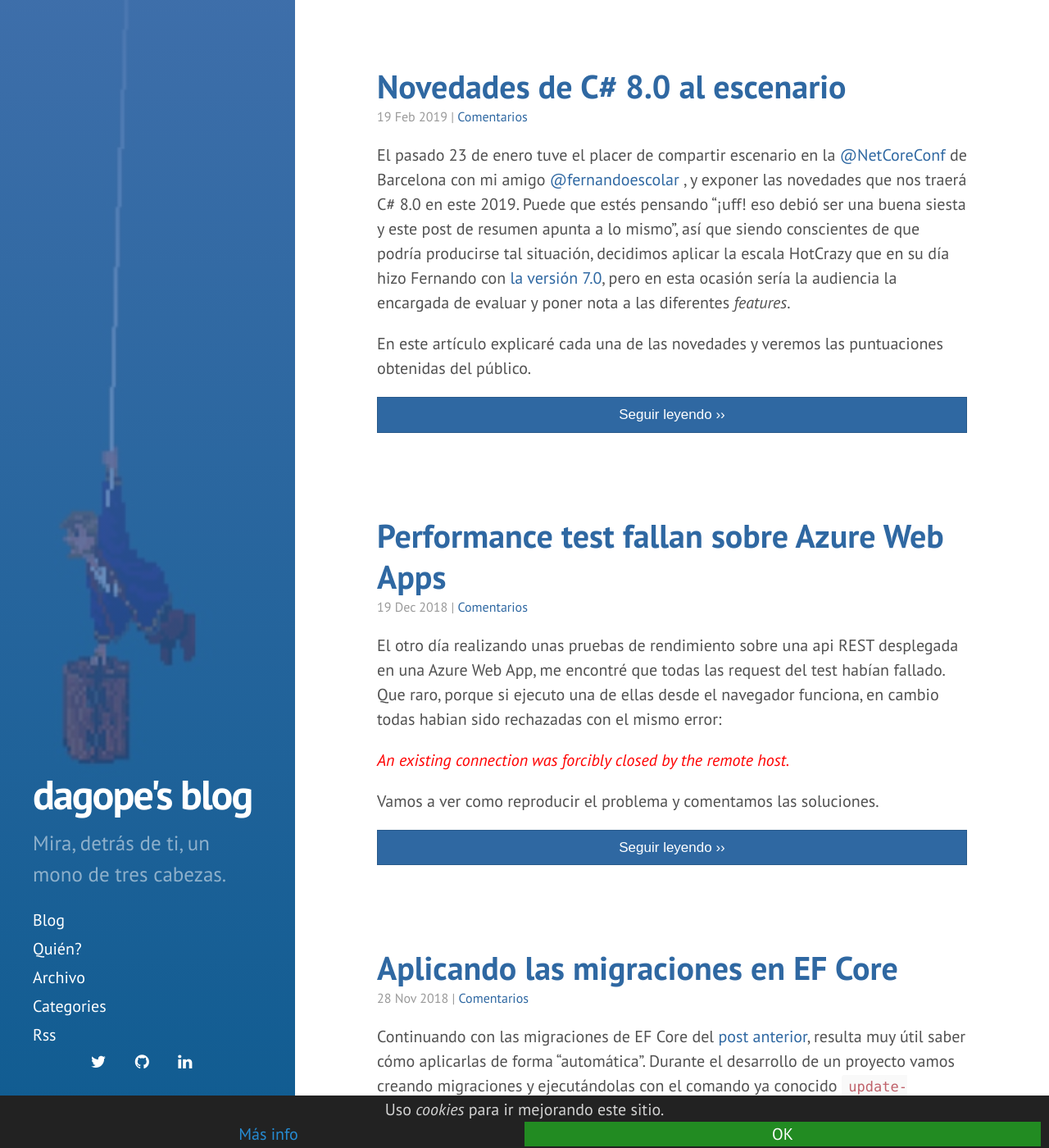
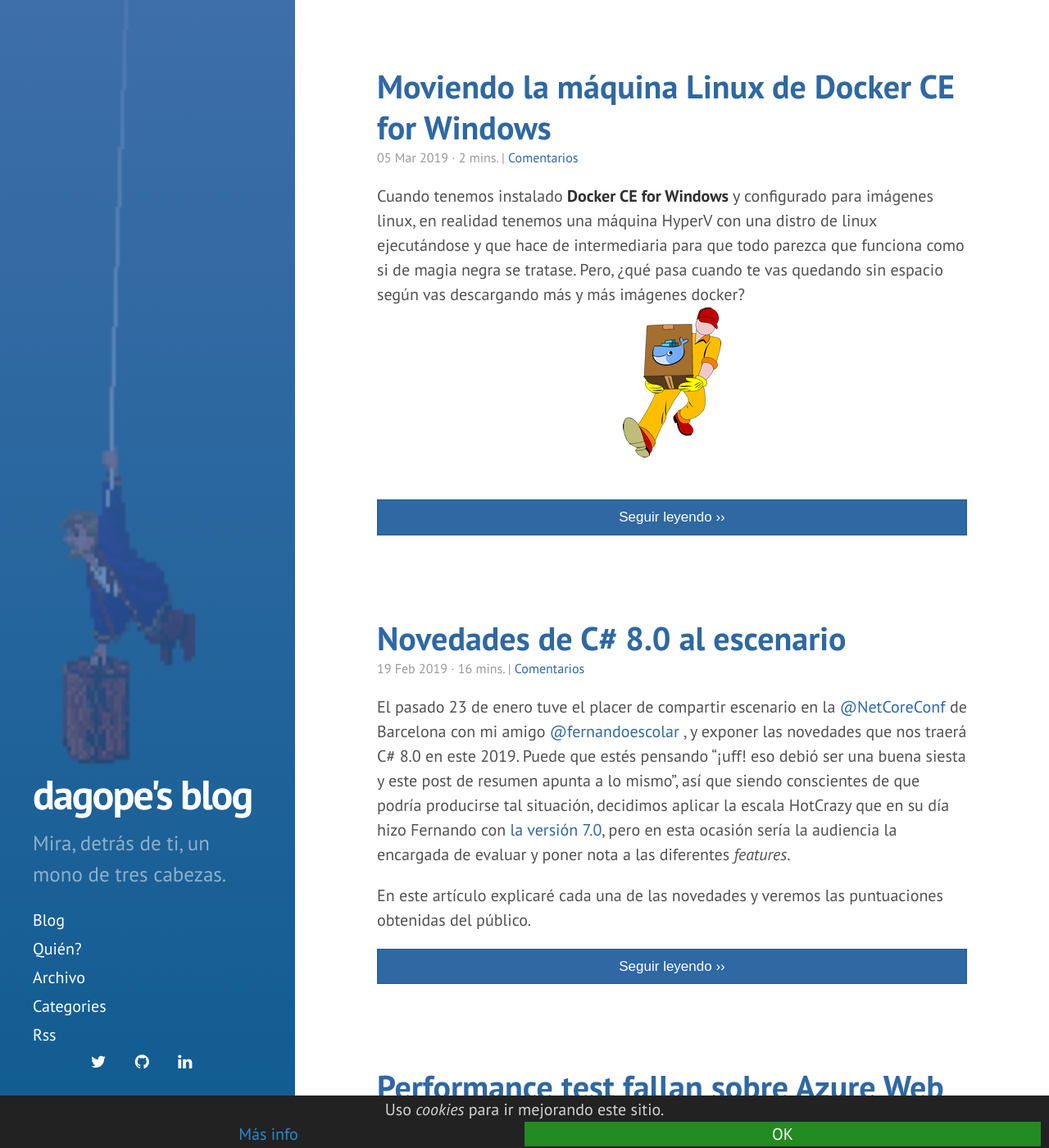
Before and after one commit to dagope/dagope.github.io, a Jekyll site: the page built from index.html, in a window 1280 px wide and 1400 px high. Shown: the whole window at 82% size. Built offline with Jekyll 4.4.1, drawn with Linux system fonts in a browser that asks for light colours; nearby versions of some CDN libraries; the list of posts is cut into pages by our own code; some of the changed text lies outside the part shown.

Commit message:
new post docker move hyperv

````diff
--- a/_includes/read_time.html
+++ b/_includes/read_time.html
@@ -2,6 +2,9 @@
 {% assign words = content | number_of_words  %}
 {% if page.words != nil %}
   {% assign words = page.words  %}
+{% endif%}
+{% if include.words != nil %}
+  {% assign words = include.words  %}
 {% endif%}
 <span class="reading-time" title="Tiempo estimado de lectura para {{ words }} palabras">
   {% if words < 360 %}
--- /dev/null
+++ b/_posts/2019-03-06-mover-maquina-linux-docker-ce-windows.md
@@ -0,0 +1,78 @@
+---
+published: true
+date: 2019-03-06 00:00:00 +0100
+layout: post
+title: Moviendo la máquina Linux de Docker CE for Windows
+author: David Gonzalo
+comments: true
+categories: [Docker, Net]
+excerpt: Moviendo la máquina de Docker CE for Windows para optimizar nuestro espacio en disco.
+featured_image: /public/uploads/2019/03/docker_move.png
+disqus_page_identifier: 2019030600
+
+---
+Cuando tenemos instalado **Docker CE for Windows** y configurado para imágenes linux, en realidad tenemos una máquina HyperV con una distro de linux ejecutándose y que hace de intermediaria para que todo parezca que funciona como si de magia negra se tratase. Pero, ¿qué pasa cuando te vas quedando sin espacio según vas descargando más y más imágenes docker?
+<img src="{{site.baseurl}}public/uploads/2019/03/docker_move.png" style="border:0px" alt="Moviendo docker"  />
+<!--break-->
+
+La solución no pasa por configuraciones en ficheros json de docker, olvídate de eso, lo más simple es mover el disco virtual usado por HyperV para ejecutar la distro de Linux hacia otra partición donde tengas más espacio. Ese disco virtual es un fichero que se llama **MobyLinuxVM.vhdx**.
+
+Vamos a ver cómo hacer esto.
+
+#### ¿Dónde está MobyLinuxVM.vhdx?
+Puedes averiguar la ruta del fichero que hace uso Docker desde el HyperV Manager:
+- Selecciona la máquina **MobyLinuxVM**.
+
+- Entra en Settings.
+
+- Selecciona HardDrive MobyLinuxVM.hdx.
+
+- Verás la ruta en la sección Virtual hard disk. <br/>Probablemente sea: `C:\Users\Public\Documents\Hyper-V\Virtual hard disks`
+
+{% include code_image.html
+image='2019/03/docker_where_is_mobylinuxvm_hyper_v.png'
+title='Donde encontrar la ruta de MobyLinuxVM'
+%}
+
+#### Moviendo vhd y configurando Link
+- Lo primero, hay que parar Docker Desktop antes de continuar.
+{% include code_image.html
+image='2019/03/docker_stop.png'
+title='Parando Docker en Windows 10'
+target='_blank'
+%}
+
+- Ahora que ya tienes localizado el fichero vhdx, muévelo a tu nueva ruta, por ejemplo, `D:\HyperV-disks\MobyLinuxVM.vhdx`
+
+- Elimina la carpeta `Virtual hard disks` de la ruta `C:\Users\Public\Documents\Hyper-V\`
+
+- Abre una consola en modo administrador y ejecutas:
+```bash
+mklink /J "C:\Users\Public\Documents\Hyper-V\Virtual hard disks" "D:\HyperV-disks"
+```
+{% include code_image.html
+image='2019/03/docker_console_create_link.png'
+title='Resultado de creación de mklink'
+%}
+
+- Inicia Docker Desktop.
+
+
+Docker debería ser iniciado sin problema. Vamos a comprobar los cambios y nos descargamos una imagen, por ejemplo:
+```bash
+docker pull microsoft/azure-cli:2.0.59
+```
+
+Si observamos el fichero `D:\HyperV-disks\MobyLinuxVM.vhdx` veremos que está modificándose conforme la descarga avanza.
+
+Y así sin desinstalar Docker ni hacer raras configuraciones optimizamos nuestro espacio en disco.
+
+Happy coding!
+<br/>
+David.
+
+
+## Bonus
+Si quieres hacer búsquedas de ficheros en windows, te recomiendo usar el programa
+[Search Everything](https://www.voidtools.com/es-es/){:target="_blank"}
+, útil, rápido y gratis. Aunque puedes dejar una donación ;-)
--- a/index.html
+++ b/index.html
@@ -10,7 +10,8 @@
         {{ post.title }}
       </a>
     </h1>
-    <span class="post-date">{{ post.date | date_to_string }} | <a href="{{ post.url }}#disqus_thread">Comentarios</a></span>
+    {% assign postNumberWords = post.content | number_of_words  %}
+    <span class="post-date">{{ post.date | date_to_string }} &#903; {% include read_time.html words=postNumberWords %} | <a href="{{ post.url }}#disqus_thread">Comentarios</a>  </span>
 
     {{ post.content | split:'<!--break-->' | first }}
     {% if post.content contains '<!--break-->' %}
````
Also changed, not shown: public/uploads/2019/03/docker_console_create_link.png (added), public/uploads/2019/03/docker_move.png (added), public/uploads/2019/03/docker_stop.png (added), public/uploads/2019/03/docker_where_is_mobylinuxvm_hyper_v.png (added).
